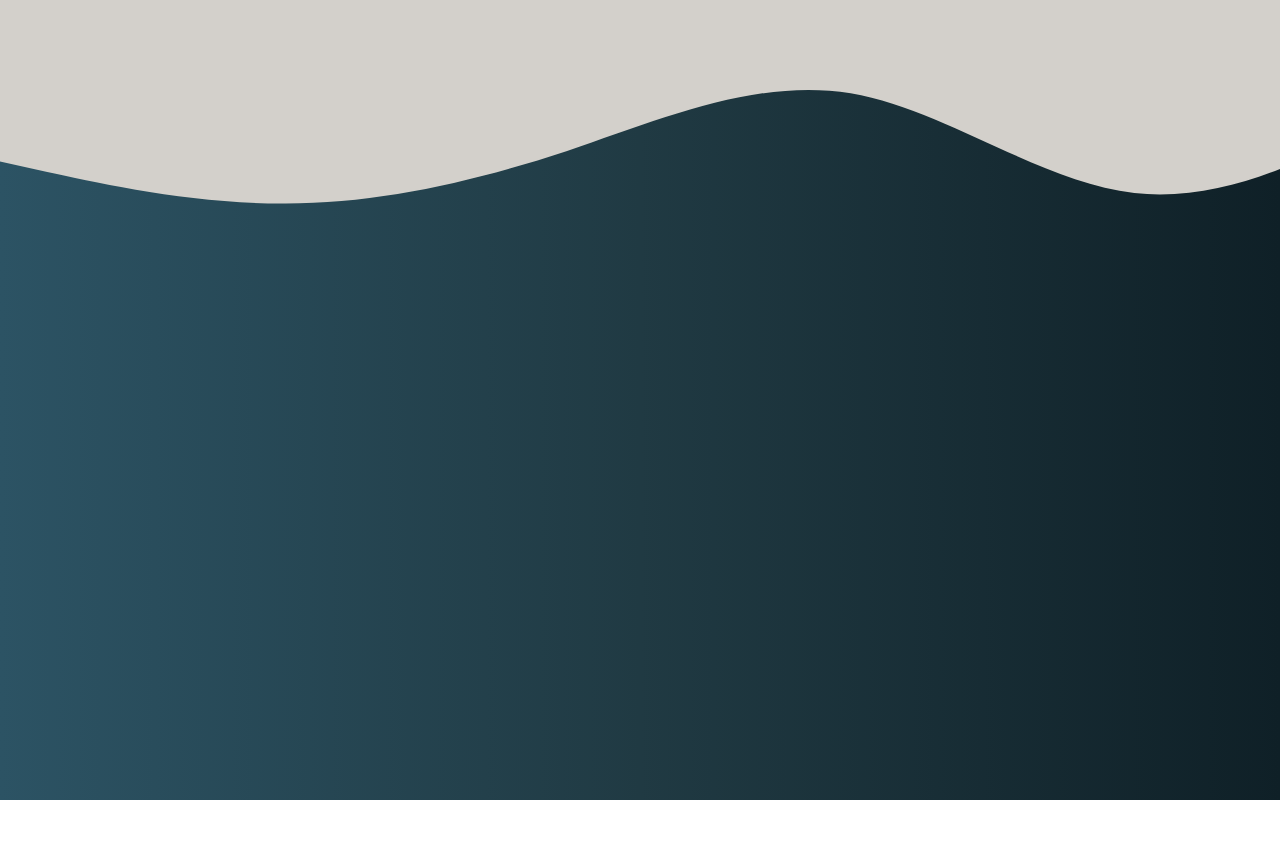
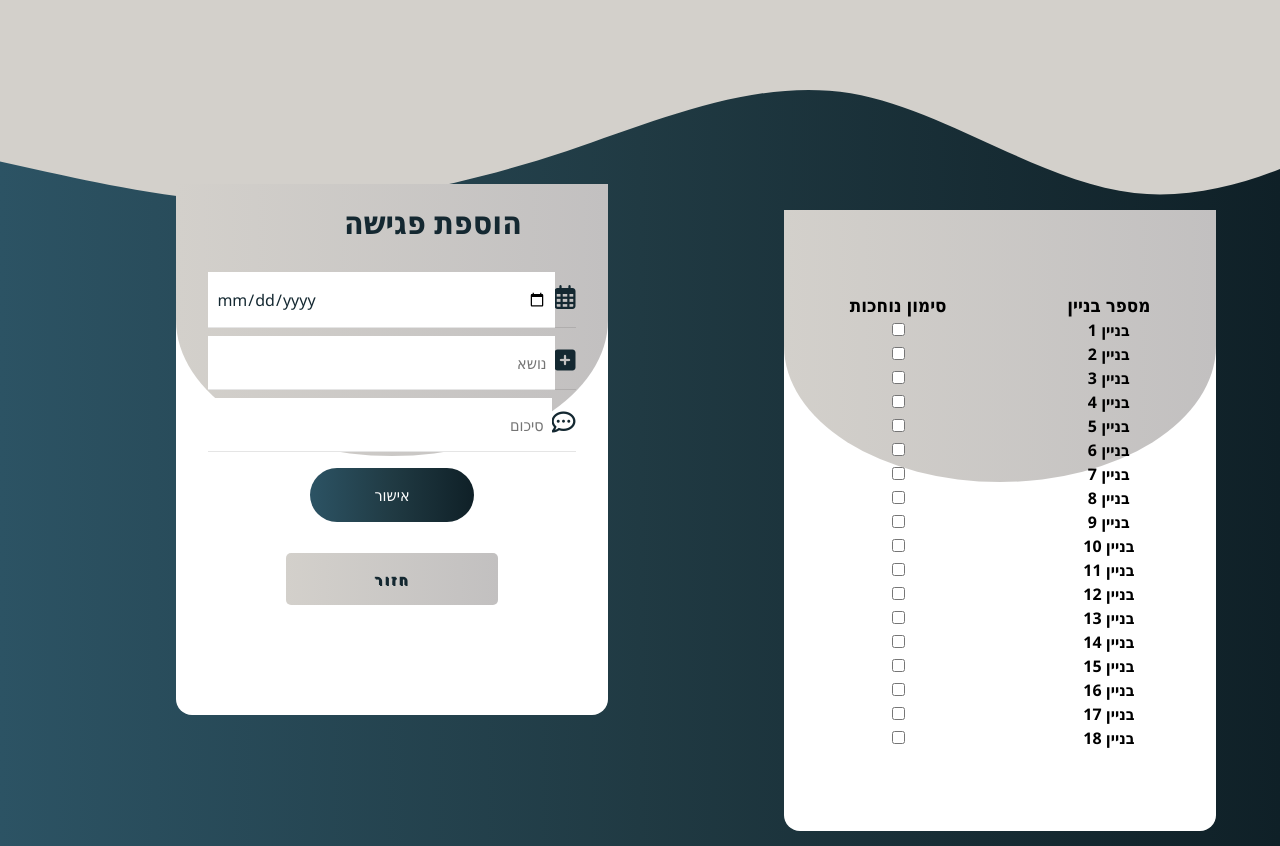
Before and after one commit to amitmo1995/LevOhev, a React (Create React App) app: page /AddNewMeeting in a window 1280 px wide. Before the commit this address had no page. Before the commit the page ends 800 px from the top, so only its background shows below. Built offline with nearby package versions, Linux system fonts and the light colour scheme.

Commit message:
AddNewMeeting page

```diff
--- a/src/App.css
+++ b/src/App.css
@@ -350,12 +350,26 @@ form {
   background-color: #142831;
   width: 0;
   height: 2px;
-  transition: width 650ms;
+  transition: width 450ms;
 }
 
 .input-group input:focus+.bar::before {
   width: 100%;
 }
+
+.AddNewMeeting{
+  display: flex;
+  margin-right: 5%;
+}
+
+.input-building-group{
+  display:grid;
+  grid-auto-flow:row;
+  /* flex-flow:row-reverse wrap; */
+  direction: rtl;
+  margin-right: 2%;
+}
+
 
 .input-group button {
   margin: 1rem auto;
--- a/src/App.js
+++ b/src/App.js
@@ -9,6 +9,7 @@ import MeetingManagement from  './layout/MeetingManagement';
 import BuildingOperation from  './layout/BuildingOperation';
 import FinancialManagement from './layout/FinancialManagement';
 import AppointmentNewHOA from './layout/AppointmentNewHOA';
+import AddNewMeeting from './layout/AddNewMeeting';
 
 import {
 	BrowserRouter as Router,
@@ -36,6 +37,7 @@ function App() {
 					<Route path='/BuildingOperation' element={<BuildingOperation />}></Route>
 					<Route path='/FinancialManagement' element={<FinancialManagement />}></Route>
 					<Route path='/AppointmentNewHOA' element={<AppointmentNewHOA />}></Route>
+					<Route path='/AddNewMeeting' element={<AddNewMeeting />}></Route>
 					<Route path='/Signup' element={<Signup />}></Route>
 
 					{/* HOA side website */}
--- a/src/layout/AddNewMeeting.jsx
+++ b/src/layout/AddNewMeeting.jsx
@@ -0,0 +1,145 @@
+import React, { useRef, useState } from 'react';
+import BackButton from '../features/BackButton';
+import { Link } from 'react-router-dom';
+import {firestore} from '../firebase/firebase';
+import {where,doc,setDoc,getDoc, addDoc,add, collection,onSnapshot, query, getDocs} from 'firebase/firestore';
+
+function AddNewPayment() {
+	const dateRef=useRef();
+	const apartmentRef=useRef();
+	const amountRef=useRef();
+
+	async function handleSubmit(){
+		try{
+			const building=JSON.parse(localStorage.getItem('userConnected')).data.building;
+			await addDoc(collection(firestore,'monthly_payment'),{date :  dateRef.current.value , building : building , apartment : apartmentRef.current.value , amount : amountRef.current.value});
+		}catch{
+			alert("error");
+		}
+	}
+
+	return (
+		<><div class = "AddNewMeeting">
+			<div className='wrapper'>
+				<div className='formContainer'>
+					<span className='formHeading'>הוספת פגישה </span>
+					{/* <form action=''> */}
+						{/* Input 1 */}
+						<div className='input-group'>
+                            <i class="fa-regular fa-calendar-days"></i>
+                            <input ref={dateRef} type ='date' placeholder='תאריך' required/><span className='bar'></span>
+						</div>
+						{/* Input 2 */}
+							<div className='input-group'>
+							{/* <i class='fa-solid fa-building'></i> */}
+							{/* <i class="far fa-comment-dots"></i> */}
+							<i class="fa-solid fa-square-plus"></i>
+							<input ref={apartmentRef} type ="Topic" placeholder='נושא' />
+							<span className='bar'></span>
+						</div>
+						<div className='input-group'>
+                            {/* <i class="fa-regular fa-credit-card"></i> */}
+							<i class="far fa-comment-dots"></i>
+							<input ref={amountRef} type ='text'   placeholder='סיכום'/>
+							<span className='bar'></span>
+						</div>
+						{/* Input 1 */}
+						<div className='input-group'>
+						<button onClick={handleSubmit}>אישור</button>
+						</div>
+						<Link to='/HoaHomePage' className='link'>
+							<BackButton />
+						</Link>
+						{/* </form> */}
+				</div>
+			</div>
+
+				<div className='formContainer'>
+						{/* Input 1 */}
+						<div className='input-building-group'>
+							<table>
+							<tr>
+							<th><h3>מספר בניין</h3></th>
+							<th><h3>סימון נוחכות</h3></th>
+							</tr>
+							<tr>
+								<th>בניין 1</th>
+								<th><input ref={amountRef} type="checkbox" id="building1" name="building1" value="building1"></input> <label for="building1"></label></th>
+							</tr>
+							<tr>
+								<th>בניין 2</th>
+								<th><input ref={amountRef} type="checkbox" id="building2" name="building1" value="building1"></input> <label for="building1"></label></th>
+							</tr>
+							<tr>
+								<th>בניין 3</th>
+								<th><input ref={amountRef} type="checkbox" id="building3" name="building1" value="building1"></input> <label for="building1"></label></th>
+							</tr>
+							<tr>
+								<th>בניין 4</th>
+								<th><input ref={amountRef} type="checkbox" id="building4" name="building1" value="building1"></input> <label for="building1"></label></th>
+							</tr>
+							<tr>
+								<th>בניין 5</th>
+								<th><input ref={amountRef} type="checkbox" id="building5" name="building1" value="building1"></input> <label for="building1"></label></th>
+							</tr>
+							<tr>
+								<th>בניין 6</th>
+								<th><input ref={amountRef} type="checkbox" id="building6" name="building1" value="building1"></input> <label for="building1"></label></th>
+							</tr>
+							<tr>
+								<th>בניין 7</th>
+								<th><input ref={amountRef} type="checkbox" id="building7" name="building1" value="building1"></input> <label for="building1"></label></th>
+							</tr>
+							<tr>
+								<th>בניין 8</th>
+								<th><input ref={amountRef} type="checkbox" id="building8" name="building1" value="building1"></input> <label for="building1"></label></th>
+							</tr>
+							<tr>
+								<th>בניין 9</th>
+								<th><input ref={amountRef} type="checkbox" id="building9" name="building1" value="building1"></input> <label for="building1"></label></th>
+							</tr>
+							<tr>
+								<th>בניין 10</th>
+								<th><input ref={amountRef} type="checkbox" id="building10" name="building1" value="building1"></input> <label for="building1"></label></th>
+							</tr>
+							<tr>
+								<th>בניין 11</th>
+								<th><input ref={amountRef} type="checkbox" id="building11" name="building1" value="building1"></input> <label for="building1"></label></th>
+							</tr>
+							<tr>
+								<th>בניין 12</th>
+								<th><input ref={amountRef} type="checkbox" id="building12" name="building1" value="building1"></input> <label for="building1"></label></th>
+							</tr>
+							<tr>
+								<th>בניין 13</th>
+								<th><input ref={amountRef} type="checkbox" id="building13" name="building1" value="building1"></input> <label for="building1"></label></th>
+							</tr>
+							<tr>
+								<th>בניין 14</th>
+								<th><input ref={amountRef} type="checkbox" id="building14" name="building1" value="building1"></input> <label for="building1"></label></th>
+							</tr>
+							<tr>
+								<th>בניין 15</th>
+								<th><input ref={amountRef} type="checkbox" id="building15" name="building1" value="building1"></input> <label for="building1"></label></th>
+							</tr>
+							<tr>
+								<th>בניין 16</th>
+								<th><input ref={amountRef} type="checkbox" id="building16" name="building1" value="building1"></input> <label for="building1"></label></th>
+							</tr>
+							<tr>
+								<th>בניין 17</th>
+								<th><input ref={amountRef} type="checkbox" id="building17" name="building1" value="building1"></input> <label for="building1"></label></th>
+							</tr>
+							<tr>
+								<th>בניין 18</th>
+								<th><input ref={amountRef} type="checkbox" id="building18" name="building1" value="building1"></input> <label for="building1"></label></th>
+							</tr>
+							</table>
+							<span className='bar'></span>
+						</div>
+				</div>
+		</div>
+		</>
+	)
+ }
+export default AddNewPayment;
--- a/src/layout/MeetingManagement.jsx
+++ b/src/layout/MeetingManagement.jsx
@@ -14,7 +14,7 @@ function MeetingManagement() {
 	const options = [
 		<Link to='/' className='link'> <Option optionName='מעקב נוכחים' imgAdd={PresenceCheckImg} /></Link>,
 		<Link to='/' className='link'>	<Option optionName='סיכומי מפגשים' imgAdd={MeetingSummaryImg} /></Link>,
-		<Link to='/' className='link'>	<Option optionName='הוספת פגישה' imgAdd={AddNewMeetingImg} /></Link>
+		<Link to='/AddNewMeeting' className='link'>	<Option optionName='הוספת פגישה' imgAdd={AddNewMeetingImg} /></Link>
 	];
 
 	return (
```
Also changed, not shown: src/layout/BuildingMap.jsx (added).
